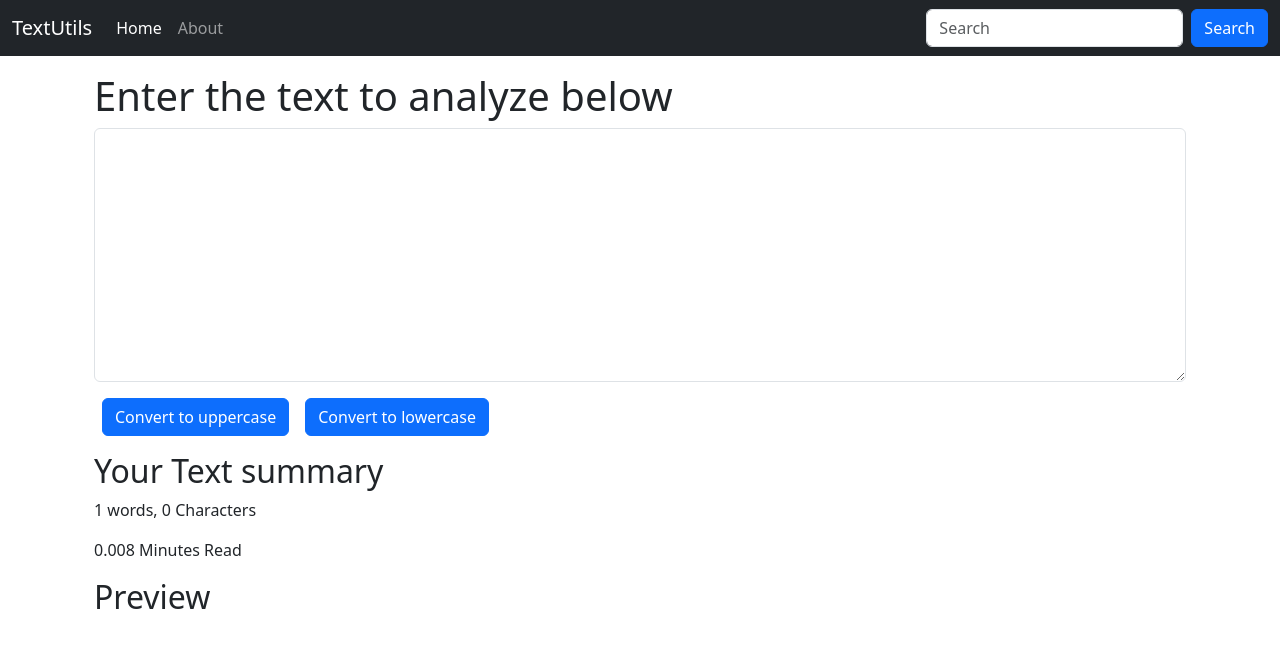
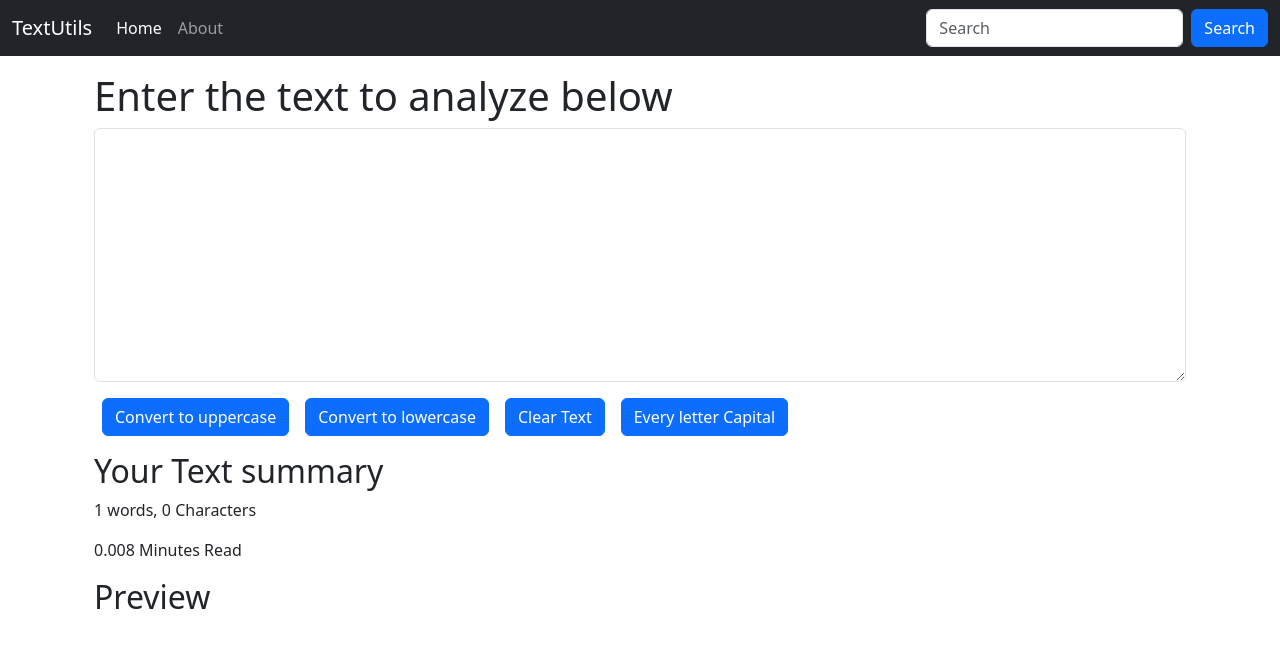
Before and after one commit to darshankhunt/textUtils, a React (Create React App) app: page / in a window 1280 px wide. Shown: the top 648 px of the page. Built offline with nearby package versions, Linux system fonts and the light colour scheme.

Commit message:
Add EachWordLetterCapital method in TextForm

```diff
--- a/src/components/TextForm.js
+++ b/src/components/TextForm.js
@@ -12,9 +12,18 @@ export default function TextForm(props) {
         setText(event.target.value);
     }
 
-    const handleloClick = ()=>{
+    const handleLoClick = ()=>{
         let newText1 = Text.toLowerCase();
         setText(newText1);
+    }
+    const handleClearClick = ()=>{
+        let newText = '';
+        setText(newText);
+    }
+
+    const handleElClick = ()=>{
+        const finalSentence = Text.replace(/(^\w{1})|(\s+\w{1})/g, letter => letter.toUpperCase());
+        setText(finalSentence);
     }
 
     const [Text, setText] = useState('');
@@ -26,7 +35,9 @@ export default function TextForm(props) {
             <textarea className="form-control" value={Text} onChange={handleOnChange} id="exampleFormControlTextarea1" rows="10"></textarea>
             </div>
             <button className="btn btn-primary mx-2" onClick={handleUpClick}>Convert to uppercase</button>
-            <button className="btn btn-primary mx-2" onClick={handleloClick}>Convert to lowercase</button>
+            <button className="btn btn-primary mx-2" onClick={handleLoClick}>Convert to lowercase</button>
+            <button className="btn btn-primary mx-2" onClick={handleClearClick}>Clear Text</button>
+            <button className='btn btn-primary mx-2' onClick={handleElClick}>Every letter Capital</button>
         </div>
         <div className="container my-3">
             <h2>Your Text summary</h2>
```
